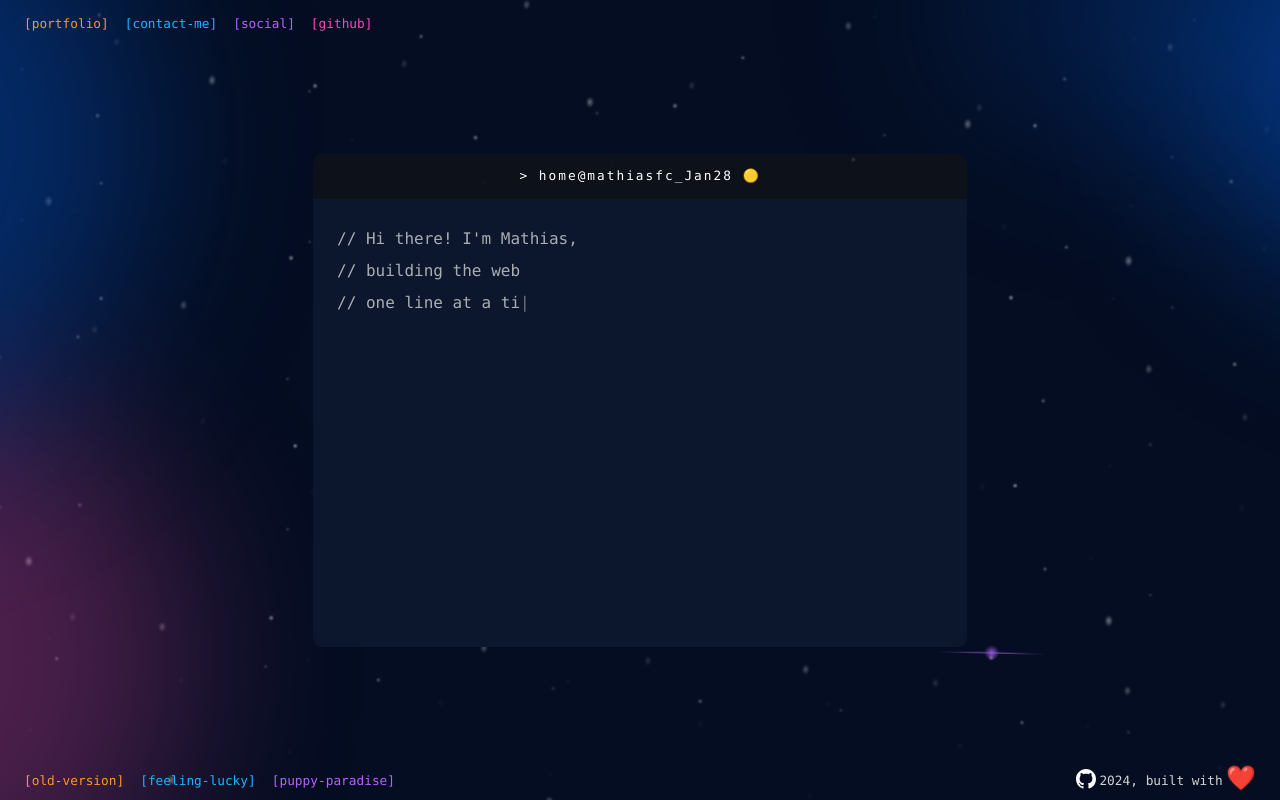
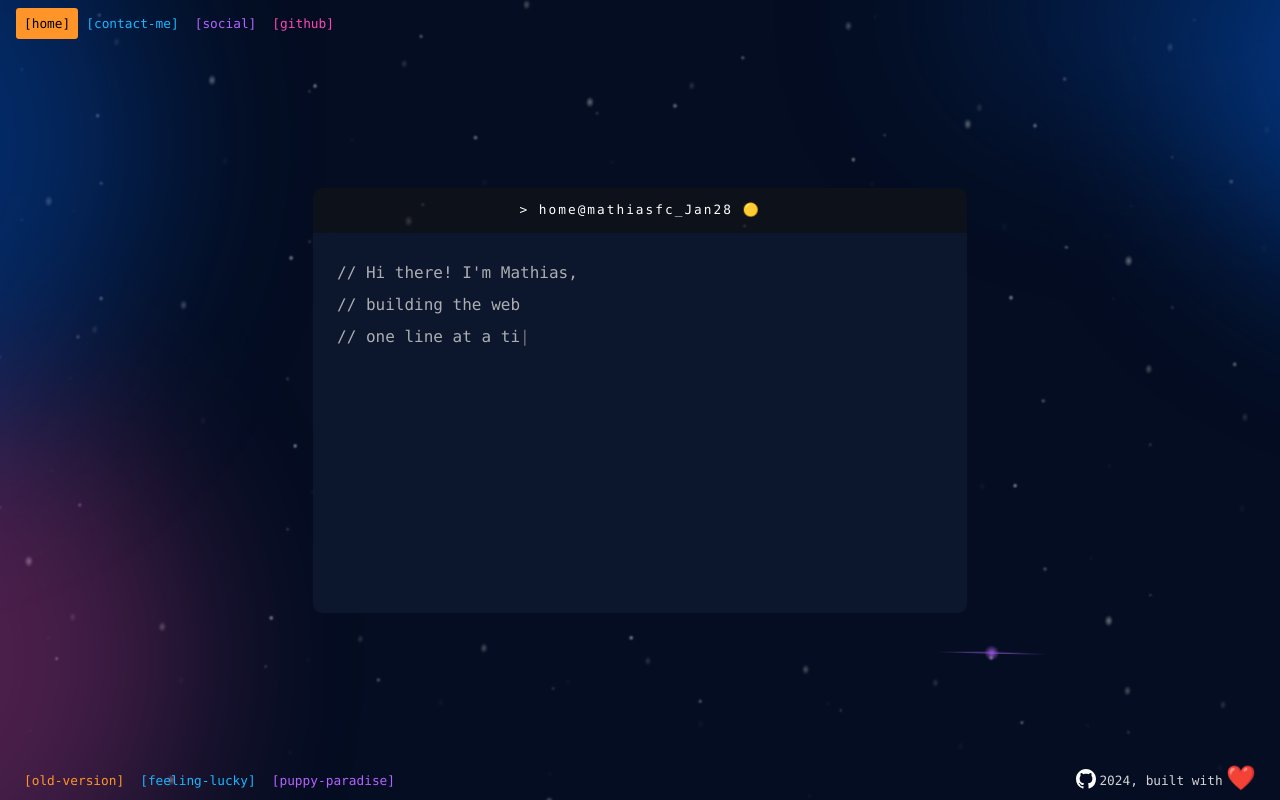
Before and after one commit to mathiasfc/portfolio, a Next.js app: page / in a window 1280 px wide. Built offline with nearby package versions, Linux system fonts and the light colour scheme.

Commit message:
🩹 temporary removal of portfolio page

```diff
--- a/components/CommandTerminal/index.tsx
+++ b/components/CommandTerminal/index.tsx
@@ -33,7 +33,7 @@ enum SizesEnum {
  * @returns {ReactNode} The rendered CommandTerminal component.
  */
 const CommandTerminal = ({
-  pageTitle = "portfolio",
+  pageTitle = "home",
   mobileText,
   desktopText,
   redirectFunctions,
--- a/components/CommandTerminal/style.ts
+++ b/components/CommandTerminal/style.ts
@@ -50,7 +50,8 @@ export const CommandTerminalBody = styled.div`
   overflow-y: scroll;
 
   @media (min-width: ${breakpoints.lg}) {
-    min-height: 448px;
+    min-height: 380px;
+    overflow: hidden;
   }
 `;
 
--- a/components/Header/index.tsx
+++ b/components/Header/index.tsx
@@ -23,16 +23,16 @@ const Header = () => {
         <ul>
           <li>
             <Link
-              className={headerClassNameBuilder("a-orange", routes.portfolio)}
-              href="/portfolio"
+              className={headerClassNameBuilder("a-orange", routes.home)}
+              href={routes.home}
             >
-              [portfolio]
+              [home]
             </Link>
           </li>
           <li>
             <Link
               className={headerClassNameBuilder("a-blue", routes.contactMe)}
-              href="/contact"
+              href={routes.contactMe}
             >
               [contact-me]
             </Link>
@@ -43,7 +43,7 @@ const Header = () => {
                 "a-purple",
                 routes.socialNetworks
               )}
-              href="/social"
+              href={routes.socialNetworks}
             >
               [social]
             </Link>
--- a/pages/portfolio.tsx
+++ /dev/null
@@ -1,5 +0,0 @@
-import PortfolioTemplate from "@/templates/Portfolio";
-
-export default function Portfolio() {
-  return <PortfolioTemplate />;
-}
--- a/templates/Home/index.tsx
+++ b/templates/Home/index.tsx
@@ -14,7 +14,6 @@ const HomeTemplate = () => {
         mobileText={`// Hi there! I'm Mathias, \n // building the web \n // one line at a time`}
         desktopText={`// Hi there! I'm Mathias, \n // building the web one line at a time`}
         redirectFunctions={[
-          FunctionTemplateEnum.PORTFOLIO,
           FunctionTemplateEnum.CONTACT_ME,
           FunctionTemplateEnum.SOCIAL_NETWORKS,
         ]}
--- a/templates/Portfolio/index.tsx
+++ b/templates/Portfolio/index.tsx
@@ -2,6 +2,10 @@ import Page from "@/components/Page";
 import CommandTerminal from "@/components/CommandTerminal";
 import * as s from "./style";
 
+/**
+ * This page is currently unused and will not be displayed.
+ * It will remain inactive until the development of the portfolio page.
+ */
 const PortfolioTemplate = () => {
   const pageTitle = "Portfolio | Mathias Falci";
   const pageDescription =
```
